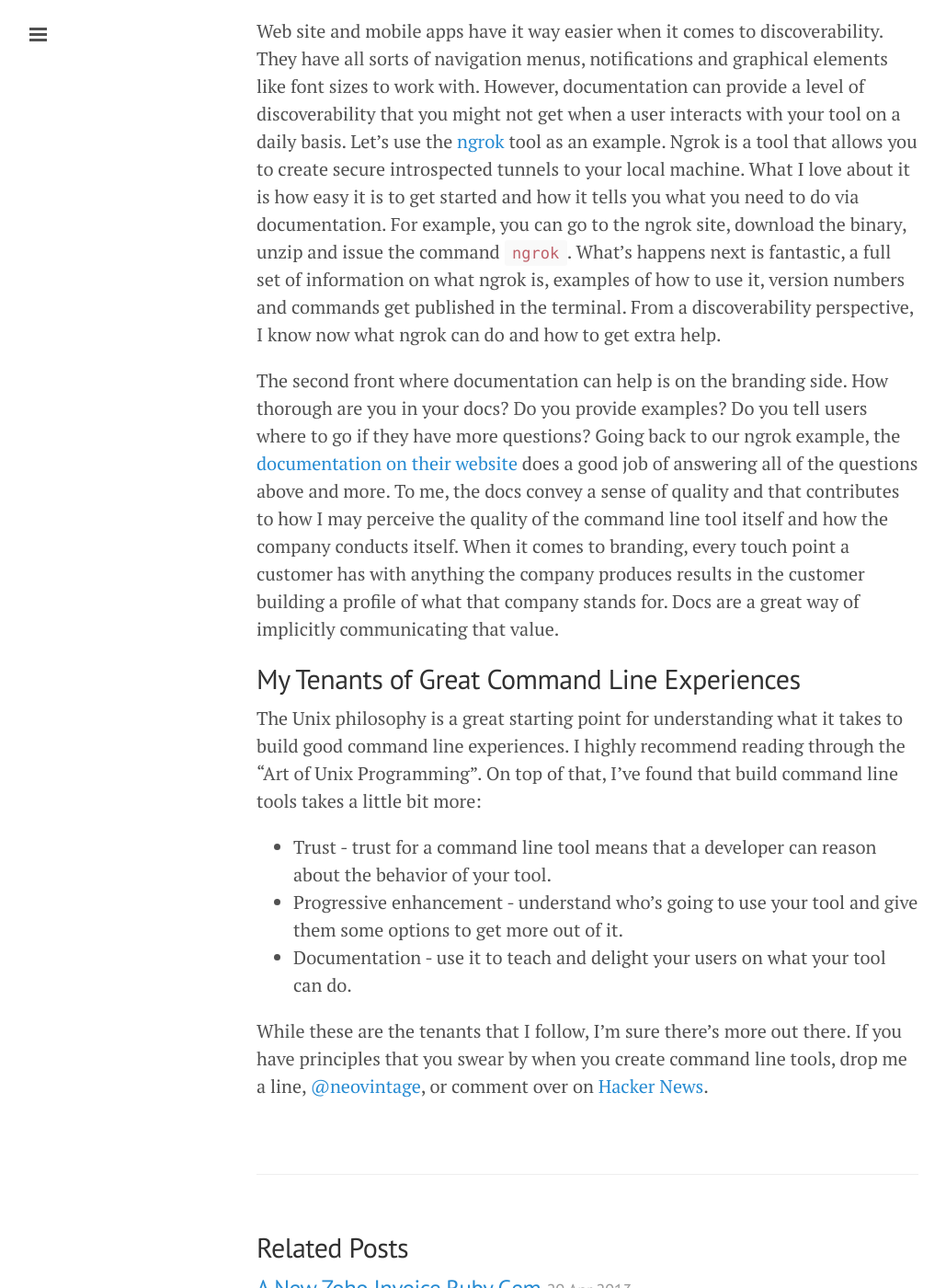
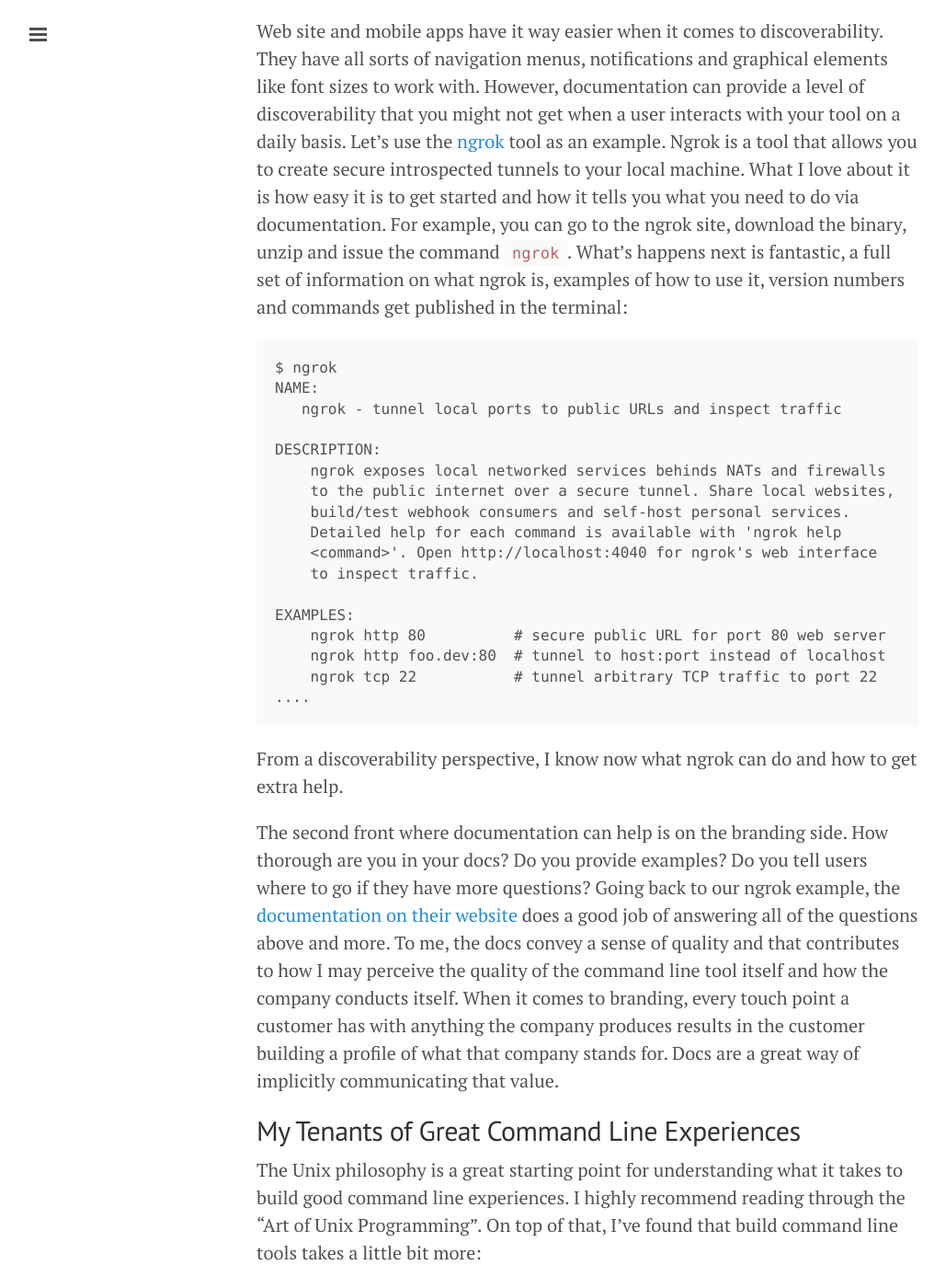
Before and after one commit to neovintage/neovintage.github.io, a Jekyll site: the page built from _posts/2015-10-01-designing-command-line-experiences.md, in a window 1280 px wide and 1400 px high, scrolled down 2715 px. Shown: the whole window at 92% size, without its empty margins (1-1030 px from the left). Built offline with Jekyll 4.4.1, drawn with Linux system fonts in a browser that asks for light colours; Markdown is read by kramdown in place of the engine named in the settings.

Commit message:
add an example for ngrok

````diff
--- a/_posts/2015-10-01-designing-command-line-experiences.md
+++ b/_posts/2015-10-01-designing-command-line-experiences.md
@@ -113,8 +113,29 @@ about it is how easy it is to get started and how it tells you what you need to
 do via documentation. For example, you can go to the ngrok site, download the
 binary, unzip and issue the command `ngrok`. What’s happens next is fantastic, a
 full set of information on what ngrok is, examples of how to use it, version
-numbers and commands get published in the terminal. From a discoverability
-perspective, I know now what ngrok can do and how to get extra help.
+numbers and commands get published in the terminal:
+
+```
+$ ngrok
+NAME:
+   ngrok - tunnel local ports to public URLs and inspect traffic
+
+DESCRIPTION:
+    ngrok exposes local networked services behinds NATs and firewalls
+    to the public internet over a secure tunnel. Share local websites,
+    build/test webhook consumers and self-host personal services.
+    Detailed help for each command is available with 'ngrok help
+    <command>'. Open http://localhost:4040 for ngrok's web interface
+    to inspect traffic.
+
+EXAMPLES:
+    ngrok http 80          # secure public URL for port 80 web server
+    ngrok http foo.dev:80  # tunnel to host:port instead of localhost
+    ngrok tcp 22           # tunnel arbitrary TCP traffic to port 22
+....
+```
+
+From a discoverability perspective, I know now what ngrok can do and how to get extra help.
 
 The second front where documentation can help is on the branding side. How
 thorough are you in your docs? Do you provide examples? Do you tell users where
````
